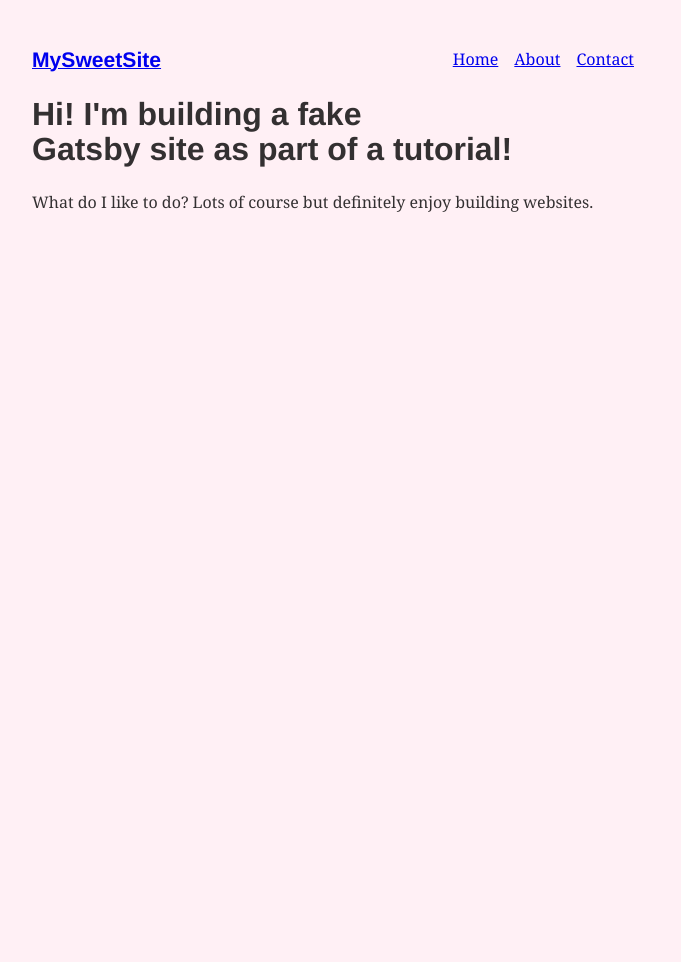
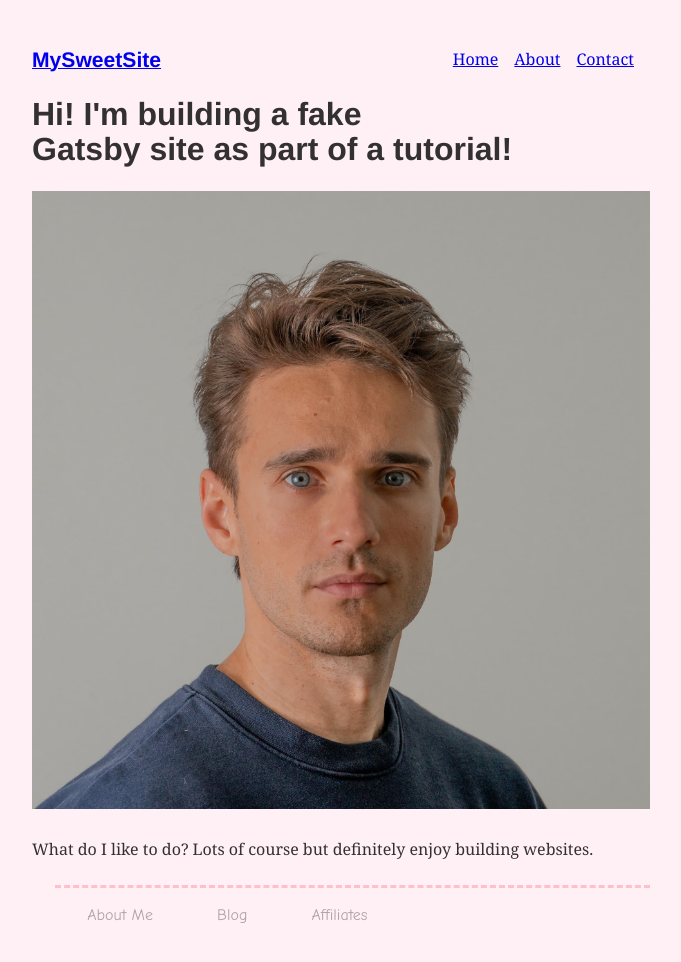
Before and after one commit to colmmcsharry/First-Gatsby, a Gatsby site: page / in a window 1280 px wide. Shown: the whole page, without its empty margins (299-980 px from the left). Before the commit the page ends 800 px from the top, so only its background shows below. Built offline with nearby package versions, Linux system fonts and the light colour scheme; Gatsby itself is replaced by a stand-in of ours.

Commit message:
added Julian and footer

```diff
--- a/src/components/container.js
+++ b/src/components/container.js
@@ -1,5 +1,9 @@
 import React from "react"
 import containerStyles from "./container.module.css"
+
+
+/*so all the Container component does is make a div with margin 3rem auto and max-width 600px.
+the {children} will be whatever is wrapped in the <Container></Container>*/
 
 export default function Container({ children }) {
   return <div className={containerStyles.container}>{children}</div>
--- a/src/components/container.module.css
+++ b/src/components/container.module.css
@@ -1,4 +1,5 @@
 .container {
   margin: 3rem auto;
   max-width: 600px;
+  border:1px solid green;
 }
--- /dev/null
+++ b/src/components/footer.js
@@ -0,0 +1,18 @@
+import React from "react"
+import { Link } from "gatsby"
+import footerStyles from './footer.module.css'
+
+export default  function Footer () {
+	return (
+
+		<ul className={footerStyles.footerUl}>
+
+		<li className={footerStyles.footerLi}> About Me </li>
+		<li className={footerStyles.footerLi}> Blog </li>
+		<li className={footerStyles.footerLi}> Affiliates </li>
+
+	</ul>
+
+
+		)
+}
--- /dev/null
+++ b/src/components/footer.module.css
@@ -0,0 +1,7 @@
+.footerUl {
+	border-top:3px dashed pink;}
+
+.footerLi {font-family:Comic Sans MS;
+display:inline-block;
+margin: 1rem 2rem;
+opacity:0.4;}
--- a/src/components/layout.js
+++ b/src/components/layout.js
@@ -1,11 +1,17 @@
 import React from "react"
 import { Link } from "gatsby"
+import Footer from './footer.js'
 
+/*Listlink is just a styled list item that links to a certain location on your site*/
 const ListLink = props => (
   <li style={{ display: `inline-block`, marginRight: `1rem` }}>
     <Link to={props.to}>{props.children}</Link>
   </li>
 )
+
+
+/*the layout component is using CSS-In-JS because I didn't bother creating a new site whilst following the tutorial.
+the rest uses CSS modules*/
 
 export default function Layout({ children }) {
   return (
@@ -21,6 +27,9 @@ export default function Layout({ children }) {
         </ul>
       </header>
       {children}
+
+      <Footer />
+
     </div>
   )
 }
--- a/src/pages/about-css-modules.js
+++ b/src/pages/example-of-cssmodules.js
@@ -1,5 +1,5 @@
 import React from "react"
-import styles from "./about-css-modules.module.css"
+import styles from "./example-of-cssmodules.module.css"
 import Container from "../components/container.js"
 
 console.log(styles)
--- a/src/pages/index.js
+++ b/src/pages/index.js
@@ -1,14 +1,22 @@
 import React from "react"
 import Layout from "../components/layout"
+import julian from './julian.jpg'
 
 export default function Home() {
+  console.log(julian)
   return (
+  	<React.Fragment>
     <Layout>
+
       <h1>Hi! I'm building a fake Gatsby site as part of a tutorial!</h1>
+      <img src={julian}  alt="julianpic"></img>
       <p>
         What do I like to do? Lots of course but definitely enjoy building
         websites.
       </p>
     </Layout>
+
+
+</React.Fragment>
   );
 }
```
Also changed, not shown: src/pages/example-of-cssmodules.module.css (renamed from src/pages/about-css-modules.module.css, +5 -2 lines), src/pages/julian.jpg (added), src/styles/global.css (line endings or trailing spaces).
